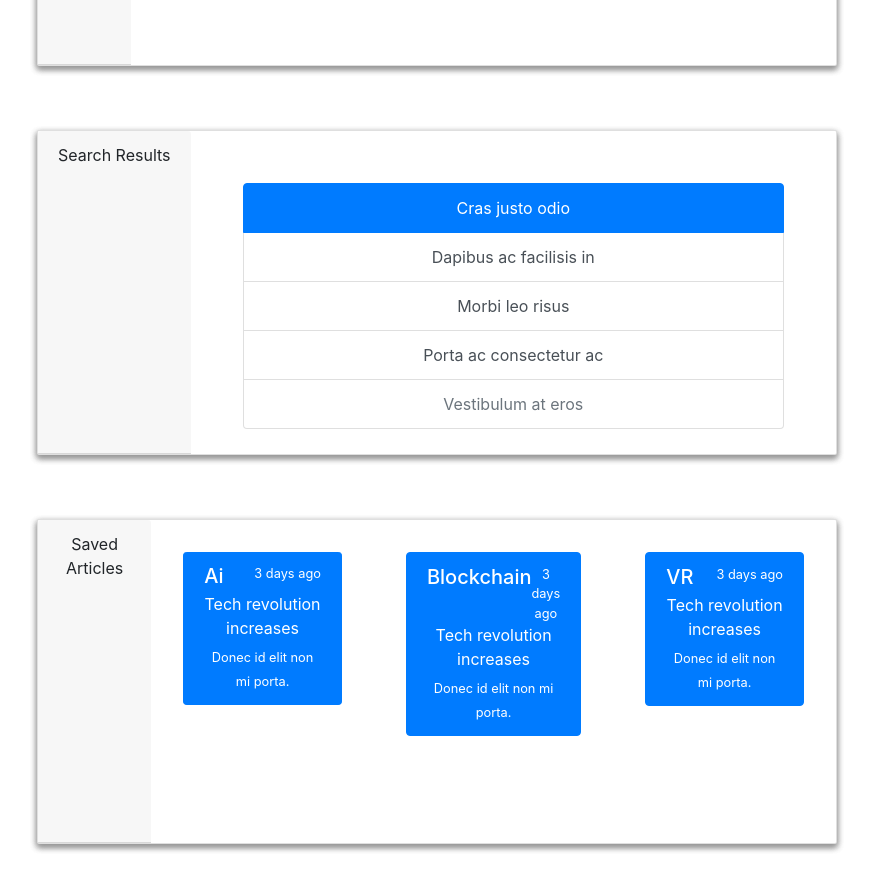
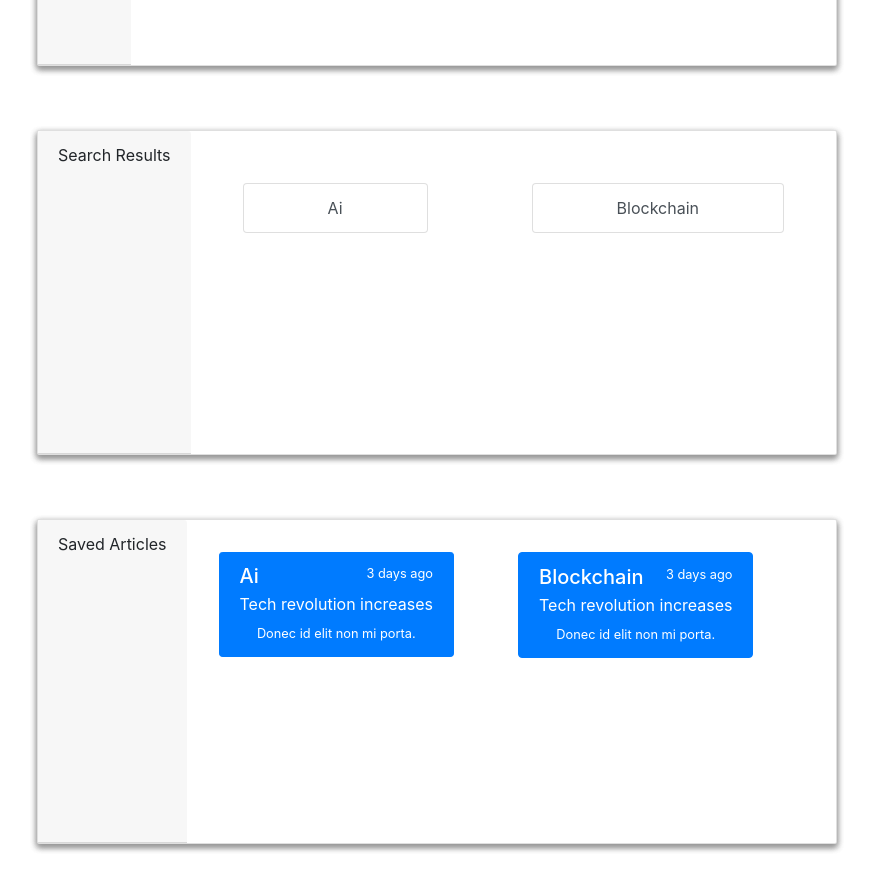
Before and after one commit to ce-williams/News-React, a React (Create React App) app in the folder news-react/: page / in a window 1280 px wide. Shown: the part 540-1430 px from the top of the page, without its empty margins (112-985 px from the left). Built offline with nearby package versions, Linux system fonts and the light colour scheme.

Commit message:
results card

```diff
--- a/news-react/src/articles.json
+++ b/news-react/src/articles.json
@@ -10,11 +10,6 @@
         "title": "Blockchain",
         "link": "https://upload.wikimedia.org/wikipedia/en/thumb/4/47/Spongebob-squarepants.svg/666px-Spongebob-squarepants.svg.png",
         "preview": "Tech revolution increases"
-    },
-    {
-        "id": 3,
-        "title": "VR",
-        "link": "https://upload.wikimedia.org/wikipedia/en/thumb/4/47/Spongebob-squarepants.svg/666px-Spongebob-squarepants.svg.png",
-        "preview": "Tech revolution increases"
     }
+
 ]
--- a/news-react/src/components/Results/Results.js
+++ b/news-react/src/components/Results/Results.js
@@ -1,8 +1,14 @@
 import React, { Component } from "react";
 import "./Results.css";
+import articles from "../../articles.json"
+import Resultscard from "../Resultscard/Resultscard.js"
 
 
 class Results extends Component {
+    state = {
+        articles
+    };
+
     render () {
         return(
             <div className="container">
@@ -10,17 +16,12 @@ class Results extends Component {
                     <div class="card-header">
                         Search Results
                     </div>
-                    <div class="card-body">
-                        <div class="list-group">
-                        <button type="button" class="list-group-item list-group-item-action active">
-                            Cras justo odio
-                        </button>
-                        <button type="button" class="list-group-item list-group-item-action">Dapibus ac facilisis in</button>
-                        <button type="button" class="list-group-item list-group-item-action">Morbi leo risus</button>
-                        <button type="button" class="list-group-item list-group-item-action">Porta ac consectetur ac</button>
-                        <button type="button" class="list-group-item list-group-item-action" disabled>Vestibulum at eros</button>
-                        </div>
-                    </div>
+                    {this.state.articles.map(article => (
+                        <Resultscard
+                            id={article.id}
+                            title={article.title}
+                        />
+                    ))}
                 </div>
             </div>
         );
--- /dev/null
+++ b/news-react/src/components/Resultscard/Resultscard.css
@@ -0,0 +1,20 @@
+.container .card {
+  background: #fff;
+  border-radius: 2px;
+  height: 325px;
+  margin: 4rem;
+  margin-top: 2rem;
+  position: relative;
+  width: 800px;
+  box-shadow: 0 3px 6px #999, 0 3px 6px #999;
+  text-align: center;
+  flex-direction: row;
+}
+.card {
+  flex-direction: row;
+  flex: 1;
+  overflow: auto;
+}
+.list-group {
+  margin: 2rem;
+}
--- /dev/null
+++ b/news-react/src/components/Resultscard/Resultscard.js
@@ -0,0 +1,38 @@
+import React from "react";
+import "./Resultscard.css";
+
+const Resultscard = props => (
+    <div class="card-body">
+        <div class="list-group">
+            <button type="button" class="list-group-item list-group-item-action">{props.title}</button>
+        </div>
+    </div>
+);
+
+
+// class Results extends Component {
+
+
+//     render () {
+//         return(
+//             <div className="container">
+//                <div class="card">
+//                     <div class="card-header">
+//                         Search Results
+//                     </div>
+//                     <div class="card-body">
+//                         <div class="list-group">
+
+//                         <button type="button" class="list-group-item list-group-item-action">Dapibus ac facilisis in</button>
+//                         <button type="button" class="list-group-item list-group-item-action">Morbi leo risus</button>
+//                         <button type="button" class="list-group-item list-group-item-action">Porta ac consectetur ac</button>
+//                         <button type="button" class="list-group-item list-group-item-action" disabled>Vestibulum at eros</button>
+//                         </div>
+//                     </div>
+//                 </div>
+//             </div>
+//         );
+//     }
+// }
+
+export default Resultscard;
--- /dev/null
+++ b/news-react/src/components/Resultscard/index.js
@@ -0,0 +1 @@
+export { default } from "./Results";
```
